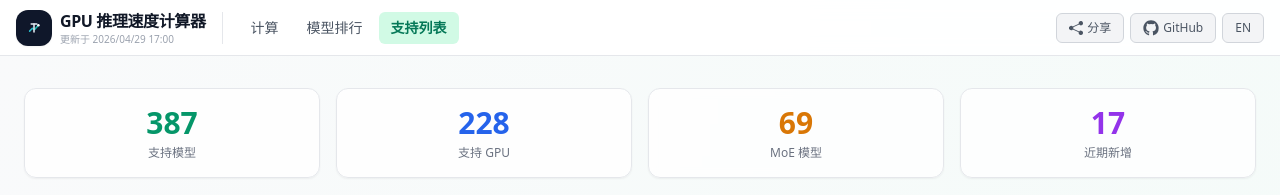
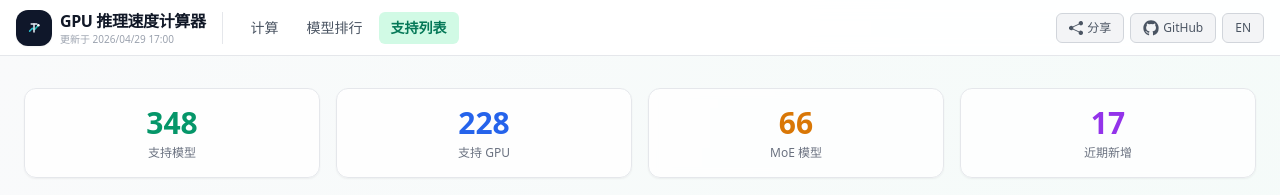
Before and after one commit to adiudiuu/tps, a Vue app: page /supported in a window 1280 px wide. Shown: the top 195 px of the page. Built offline with nearby package versions, Linux system fonts and the light colour scheme.

Commit message:
修改使用配置

```diff
--- a/src/data/models/index.js
+++ b/src/data/models/index.js
@@ -757,7 +757,9 @@ export const COMMUNITY_MODELS = [
   samantha_7b,
 ]
 
-export const ALL_MODELS = [...DENSE_MODELS, ...MOE_MODELS, ...COMMUNITY_MODELS].sort((a, b) => {
+export const ALL_MODELS = [...new Map(
+  [...DENSE_MODELS, ...MOE_MODELS, ...COMMUNITY_MODELS].map(m => [m.id, m])
+).values()].sort((a, b) => {
   // Sort by released date descending (newest first)
   const [ay, am] = (a.released || '2000-01').split('-').map(Number)
   const [by, bm] = (b.released || '2000-01').split('-').map(Number)
--- a/src/pages/ModelRanking.vue
+++ b/src/pages/ModelRanking.vue
@@ -102,15 +102,16 @@ const modelResults = computed(() => {
 })
 
 function useThisModel(modelData) {
-  // 跳转到主页并应用该模型配置
+  // 跳转到主页并应用该模型配置（参数名与 useUrlState.js 保持一致）
   const query = {
-    gpu: gpu.value.id,
-    gpuCount: gpuCount.value,
+    gpu:   gpu.value.id,
+    n:     gpuCount.value !== 1 ? gpuCount.value : undefined,
+    ic:    interconnect.value?.id ?? undefined,
     model: modelData.model.id,
     quant: modelData.quant?.id ?? 'bf16',
-    framework: framework.value.id,
-    ctx: ctx.value,
-    batch: batch.value,
+    fw:    framework.value.id,
+    ctx:   ctx.value,
+    b:     batch.value !== 1 ? batch.value : undefined,
   }
   router.push({ path: '/', query })
 }
```
